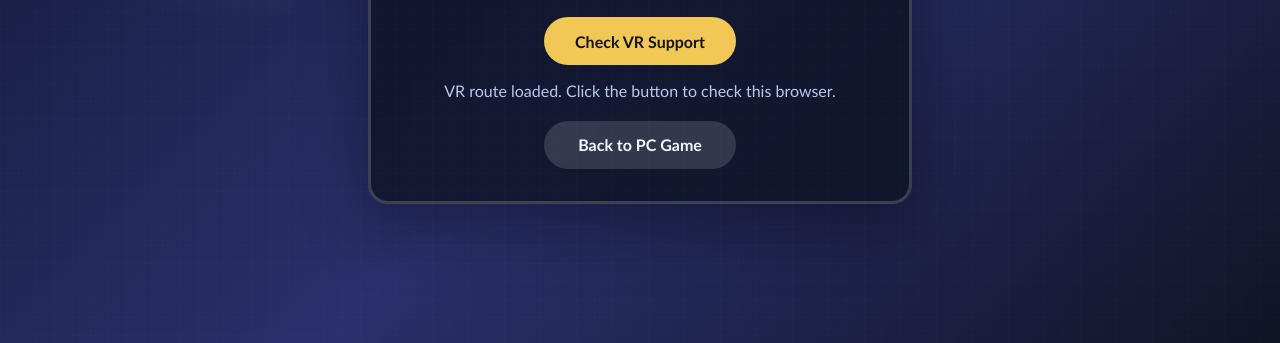
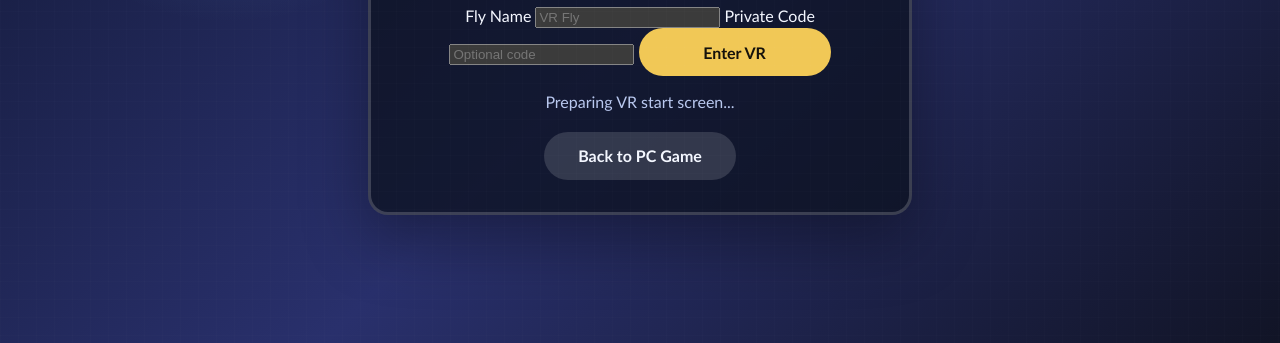
Before and after one commit to 2ndsebastiantablet-hash/fly-game, a plain HTML site: page frontend/vr/index.html in a window 1280 px wide. Shown: the part 457-800 px from the top of the page. Drawn offline with Linux system fonts and the light colour scheme.

Commit message:
Add VR main menu phase 2

```diff
--- a/frontend/vr/index.html
+++ b/frontend/vr/index.html
@@ -14,11 +14,20 @@
         <p class="vr-copy">
           This is the safe Phase 1 VR route. The regular PC game stays on the main page, and this page is only a start screen for future WebXR work.
         </p>
-        <button id="vr-start-button" type="button">Check VR Support</button>
+        <label class="vr-field">
+          <span>Fly Name</span>
+          <input id="vr-name-input" maxlength="20" placeholder="VR Fly" type="text">
+        </label>
+        <label class="vr-field">
+          <span>Private Code</span>
+          <input id="vr-code-input" maxlength="12" placeholder="Optional code" type="text">
+        </label>
+        <button id="vr-enter-button" type="button">Enter VR</button>
         <p id="vr-status" class="vr-status" role="status">Preparing VR start screen...</p>
         <a class="vr-link" href="/">Back to PC Game</a>
       </section>
     </main>
-    <script src="/vr/vr.js" defer></script>
+    <script src="/config.js"></script>
+    <script type="module" src="/vr/vr.js"></script>
   </body>
 </html>
```
